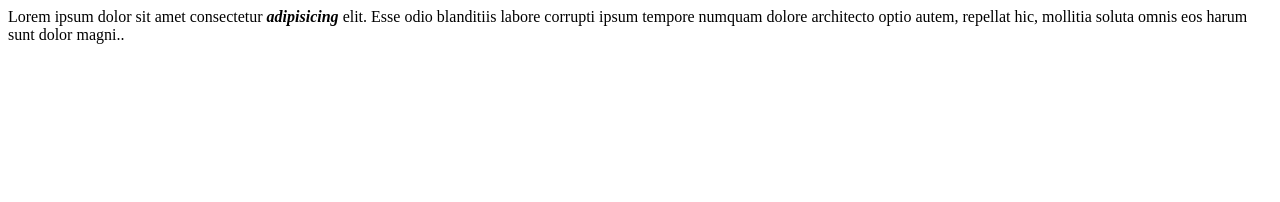
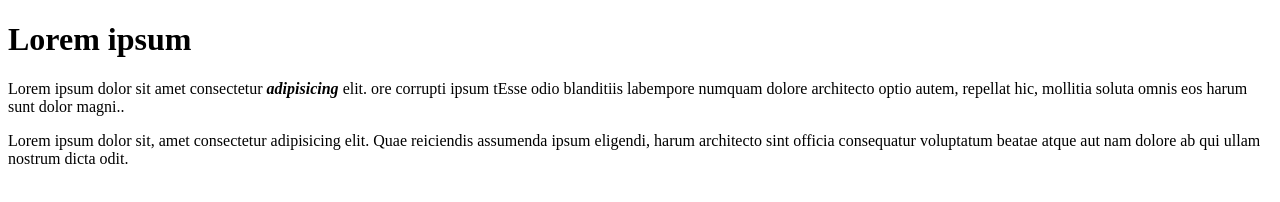
Before and after one commit to borbelym/Els--veblapom, a plain HTML site: page index.html in a window 1280 px wide. Drawn offline with Linux system fonts and the light colour scheme.

Commit message:
Update index.html

```diff
--- a/index.html
+++ b/index.html
@@ -6,6 +6,8 @@
     <title>Document</title>
 </head>
 <body>
-    Lorem ipsum dolor sit amet consectetur <i><b>adipisicing</b></i> elit. Esse odio blanditiis labore corrupti ipsum tempore numquam dolore architecto optio autem, repellat hic, mollitia soluta omnis eos harum sunt dolor magni..
+   <h1>Lorem ipsum</h1>
+   <p>Lorem ipsum dolor sit amet consectetur <i><b>adipisicing</b></i> elit. ore corrupti ipsum tEsse odio blanditiis labempore numquam dolore architecto optio autem, repellat hic, mollitia soluta omnis eos harum sunt dolor magni..</p>
+   Lorem ipsum dolor sit, amet consectetur adipisicing elit. Quae reiciendis assumenda ipsum eligendi, harum architecto sint officia consequatur voluptatum beatae atque aut nam dolore ab qui ullam nostrum dicta odit.
 </body>
 </html>
```
